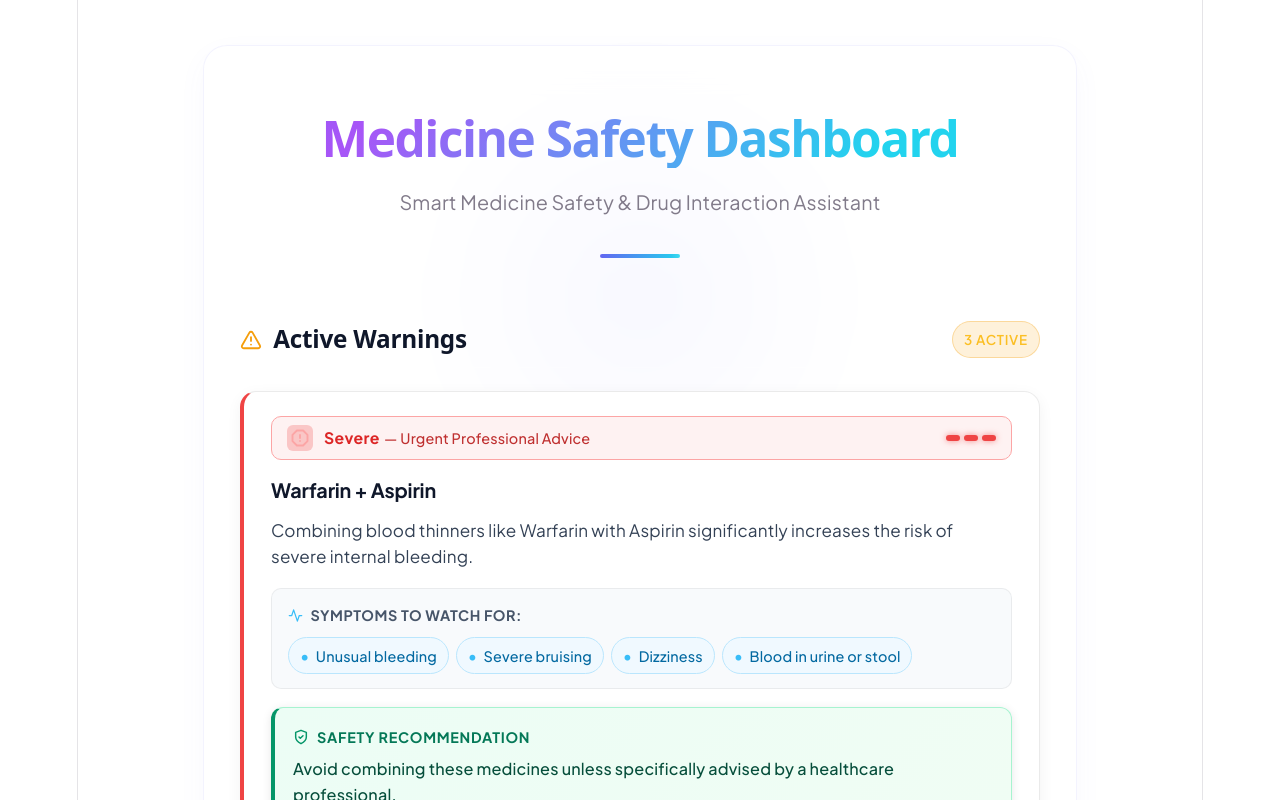
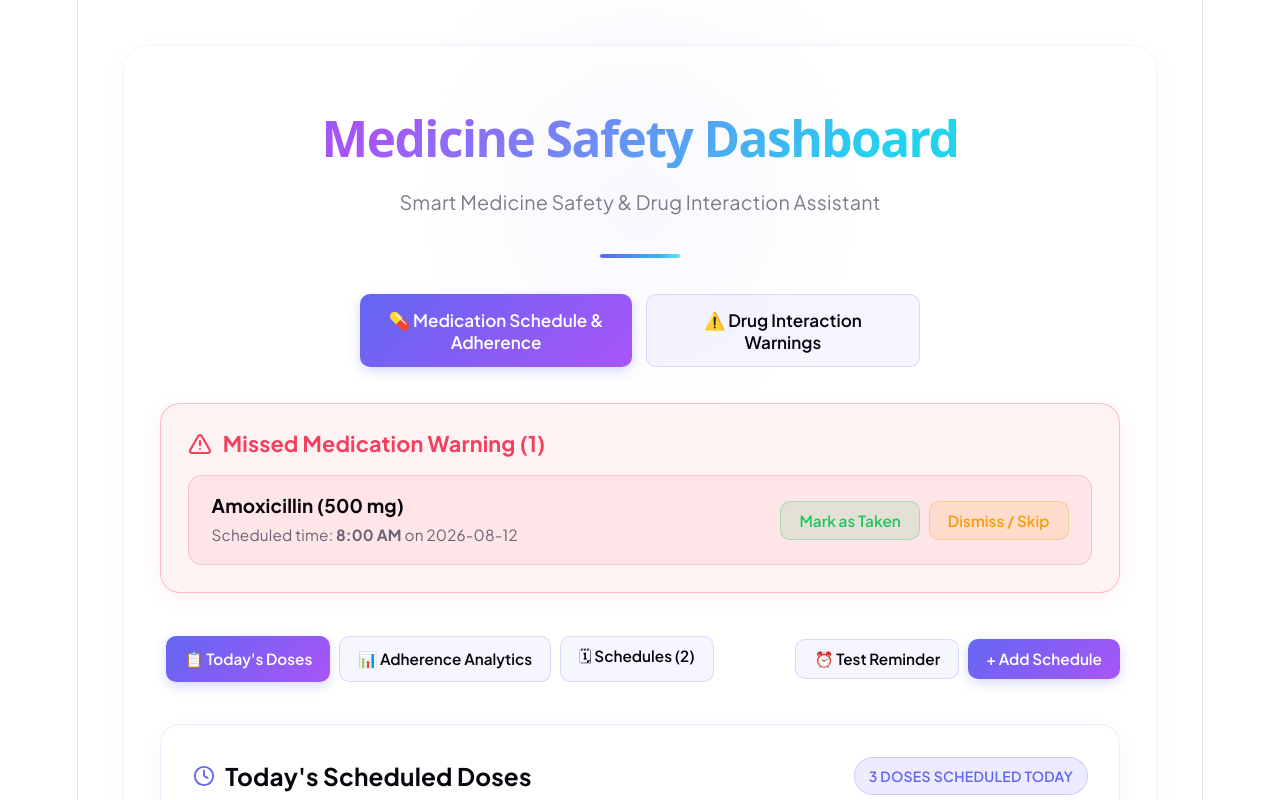
Before and after one commit to its-Sittu/HackInMotion-RICR-HIM-1114, a React (Vite) app: page / in a window 1280 px wide. Shown: the top 800 px of the page. Built offline with nearby package versions, Linux system fonts and the light colour scheme.

Commit message:
feat: integrate medication schedule dashboard

```diff
--- /dev/null
+++ b/src/components/medication/MedicationDashboard.jsx
@@ -0,0 +1,226 @@
+import React, { useState, useEffect } from 'react'
+import MedicationScheduleList from './MedicationScheduleList'
+import DosageTimingForm from './DosageTimingForm'
+import TodayDosesList from './TodayDosesList'
+import AdherenceAnalytics from './AdherenceAnalytics'
+import MissedDoseAlerts from './MissedDoseAlerts'
+import {
+  getSchedules,
+  saveSchedule,
+  deleteSchedule,
+  getDoseRecords,
+  updateDoseStatus
+} from '../../services/scheduleStorage'
+import { startReminderScheduler, triggerTestReminder, requestNotificationPermission } from '../../services/reminderService'
+import { detectMissedDoses, getActiveMissedDoses } from '../../services/missedDoseDetector'
+import '../../styles/medication.css'
+
+export default function MedicationDashboard() {
+  const [schedules, setSchedules] = useState([])
+  const [doseRecords, setDoseRecords] = useState([])
+  const [missedDoses, setMissedDoses] = useState([])
+  const [showForm, setShowForm] = useState(false)
+  const [editingSchedule, setEditingSchedule] = useState(null)
+  const [activeTab, setActiveTab] = useState('today') // 'today' | 'analytics' | 'schedule'
+  const [activeToast, setActiveToast] = useState(null)
+  const [notificationPermission, setNotificationPermission] = useState('default')
+
+  const refreshAllData = () => {
+    const schs = getSchedules()
+    setSchedules(schs)
+
+    // Detect missed doses automatically
+    detectMissedDoses(30)
+
+    const doses = getDoseRecords()
+    setDoseRecords(doses)
+
+    const activeMissed = getActiveMissedDoses()
+    setMissedDoses(activeMissed)
+  }
+
+  useEffect(() => {
+    refreshAllData()
+
+    // Request notification permission if supported
+    requestNotificationPermission().then((perm) => {
+      setNotificationPermission(perm)
+    })
+
+    // Start background reminder scheduler
+    const cleanupScheduler = startReminderScheduler((dose) => {
+      setActiveToast({
+        title: `⏰ Time for ${dose.medicineName}`,
+        body: `${dose.dosage} scheduled for ${dose.scheduledTime}`
+      })
+    })
+
+    // Listen for custom events
+    const handleSchedulesUpdated = () => refreshAllData()
+    const handleDosesUpdated = () => refreshAllData()
+    const handleReminderTriggered = (e) => {
+      if (e.detail) {
+        setActiveToast({
+          title: e.detail.title,
+          body: e.detail.body
+        })
+      }
+    }
+
+    window.addEventListener('medisafe_schedules_updated', handleSchedulesUpdated)
+    window.addEventListener('medisafe_dose_records_updated', handleDosesUpdated)
+    window.addEventListener('medisafe_reminder_triggered', handleReminderTriggered)
+
+    return () => {
+      cleanupScheduler()
+      window.removeEventListener('medisafe_schedules_updated', handleSchedulesUpdated)
+      window.removeEventListener('medisafe_dose_records_updated', handleDosesUpdated)
+      window.removeEventListener('medisafe_reminder_triggered', handleReminderTriggered)
+    }
+  }, [])
+
+  const handleSaveSchedule = (scheduleData) => {
+    saveSchedule(scheduleData)
+    setShowForm(false)
+    setEditingSchedule(null)
+    refreshAllData()
+  }
+
+  const handleDeleteSchedule = (id) => {
+    if (window.confirm('Are you sure you want to delete this medication schedule?')) {
+      deleteSchedule(id)
+      refreshAllData()
+    }
+  }
+
+  const handleActionStatus = (doseId, status, snoozeMinutes = 0) => {
+    updateDoseStatus(doseId, status, snoozeMinutes)
+    refreshAllData()
+  }
+
+  const handleTestReminder = () => {
+    triggerTestReminder('Amoxicillin 500mg')
+  }
+
+  return (
+    <div className="medication-module-container">
+      {/* Toast Notification Banner */}
+      {activeToast && (
+        <div
+          style={{
+            background: 'linear-gradient(135deg, #6366f1 0%, #a855f7 100%)',
+            color: '#fff',
+            padding: '0.9rem 1.25rem',
+            borderRadius: '14px',
+            display: 'flex',
+            alignItems: 'center',
+            justifyContent: 'space-between',
+            boxShadow: '0 8px 24px rgba(99, 102, 241, 0.3)',
+            animation: 'fadeIn 0.3s ease'
+          }}
+        >
+          <div style={{ display: 'flex', alignItems: 'center', gap: '0.75rem' }}>
+            <span style={{ fontSize: '1.4rem' }}>🔔</span>
+            <div>
+              <strong style={{ display: 'block', fontSize: '0.95rem' }}>{activeToast.title}</strong>
+              <span style={{ fontSize: '0.85rem', opacity: 0.9 }}>{activeToast.body}</span>
+            </div>
+          </div>
+          <button
+            type="button"
+            className="med-btn med-btn-secondary"
+            style={{ background: 'rgba(255,255,255,0.2)', color: '#fff', border: 'none' }}
+            onClick={() => setActiveToast(null)}
+          >
+            Dismiss
+          </button>
+        </div>
+      )}
+
+      {/* Missed Dose Warning Alert */}
+      {missedDoses.length > 0 && (
+        <MissedDoseAlerts
+          missedDoses={missedDoses}
+          onResolveDose={handleActionStatus}
+        />
+      )}
+
+      {/* Navigation Sub-Tabs */}
+      <div style={{ display: 'flex', alignItems: 'center', justifyContent: 'space-between', flexWrap: 'wrap', gap: '0.75rem' }}>
+        <div style={{ display: 'flex', gap: '0.5rem', background: 'rgba(255,255,255,0.05)', padding: '0.3rem', borderRadius: '14px', border: '1px solid rgba(255,255,255,0.08)' }}>
+          <button
+            type="button"
+            className={`med-btn ${activeTab === 'today' ? 'med-btn-primary' : 'med-btn-secondary'}`}
+            onClick={() => { setActiveTab('today'); setShowForm(false); }}
+          >
+            📋 Today's Doses
+          </button>
+          <button
+            type="button"
+            className={`med-btn ${activeTab === 'analytics' ? 'med-btn-primary' : 'med-btn-secondary'}`}
+            onClick={() => { setActiveTab('analytics'); setShowForm(false); }}
+          >
+            📊 Adherence Analytics
+          </button>
+          <button
+            type="button"
+            className={`med-btn ${activeTab === 'schedule' ? 'med-btn-primary' : 'med-btn-secondary'}`}
+            onClick={() => { setActiveTab('schedule'); setShowForm(false); }}
+          >
+            🗓 Schedules ({schedules.length})
+          </button>
+        </div>
+
+        <div style={{ display: 'flex', gap: '0.5rem' }}>
+          <button
+            type="button"
+            className="med-btn med-btn-secondary"
+            onClick={handleTestReminder}
+            title="Test medication reminder trigger"
+          >
+            ⏰ Test Reminder
+          </button>
+          {!showForm && (
+            <button
+              type="button"
+              className="med-btn med-btn-primary"
+              onClick={() => { setShowForm(true); setEditingSchedule(null); }}
+            >
+              + Add Schedule
+            </button>
+          )}
+        </div>
+      </div>
+
+      {/* Form Drawer / Panel */}
+      {showForm ? (
+        <DosageTimingForm
+          initialData={editingSchedule}
+          onSave={handleSaveSchedule}
+          onCancel={() => { setShowForm(false); setEditingSchedule(null); }}
+        />
+      ) : (
+        <>
+          {activeTab === 'today' && (
+            <TodayDosesList
+              doseRecords={doseRecords}
+              onActionStatus={handleActionStatus}
+            />
+          )}
+
+          {activeTab === 'analytics' && (
+            <AdherenceAnalytics doseRecords={doseRecords} />
+          )}
+
+          {activeTab === 'schedule' && (
+            <MedicationScheduleList
+              schedules={schedules}
+              onAddNewClick={() => setShowForm(true)}
+              onDeleteSchedule={handleDeleteSchedule}
+            />
+          )}
+        </>
+      )}
+    </div>
+  )
+}
--- a/src/pages/DashboardPage.jsx
+++ b/src/pages/DashboardPage.jsx
@@ -1,10 +1,14 @@
+import React, { useState } from 'react'
 import ActiveWarnings from '../components/dashboard/ActiveWarnings'
+import MedicationDashboard from '../components/medication/MedicationDashboard'
 import '../styles/dashboard.css'
 
 export default function DashboardPage() {
+  const [activeSection, setActiveSection] = useState('medication') // 'medication' | 'warnings'
+
   return (
     <div className="dashboard-container">
-      <main className="dashboard-main">
+      <main className="dashboard-main" style={{ maxWidth: '960px' }}>
         <h1 className="dashboard-heading">Medicine Safety Dashboard</h1>
 
         <p className="dashboard-subheading">
@@ -13,7 +17,41 @@ export default function DashboardPage() {
 
         <div className="divider-line"></div>
 
-        <ActiveWarnings />
+        {/* Master Section Toggle */}
+        <div
+          style={{
+            display: 'flex',
+            justifyContent: 'center',
+            gap: '0.75rem',
+            marginBottom: '2rem',
+            width: '100%',
+            maxWidth: '560px'
+          }}
+        >
+          <button
+            type="button"
+            className={`med-btn ${activeSection === 'medication' ? 'med-btn-primary' : 'med-btn-secondary'}`}
+            style={{ flex: 1, padding: '0.75rem 1.25rem', fontSize: '0.95rem' }}
+            onClick={() => setActiveSection('medication')}
+          >
+            💊 Medication Schedule & Adherence
+          </button>
+          <button
+            type="button"
+            className={`med-btn ${activeSection === 'warnings' ? 'med-btn-primary' : 'med-btn-secondary'}`}
+            style={{ flex: 1, padding: '0.75rem 1.25rem', fontSize: '0.95rem' }}
+            onClick={() => setActiveSection('warnings')}
+          >
+            ⚠️ Drug Interaction Warnings
+          </button>
+        </div>
+
+        {/* Render Selected View */}
+        {activeSection === 'medication' ? (
+          <MedicationDashboard />
+        ) : (
+          <ActiveWarnings />
+        )}
       </main>
     </div>
   )
--- a/src/styles/medication.css
+++ b/src/styles/medication.css
@@ -818,9 +818,3 @@
   font-size: 0.85rem;
   color: var(--text);
 }
-
-
-
-    border-top: 1px solid rgba(99, 102, 241, 0.1);
-  }
-}
```
